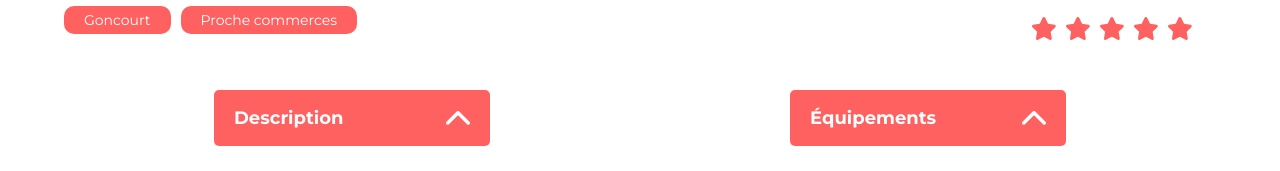
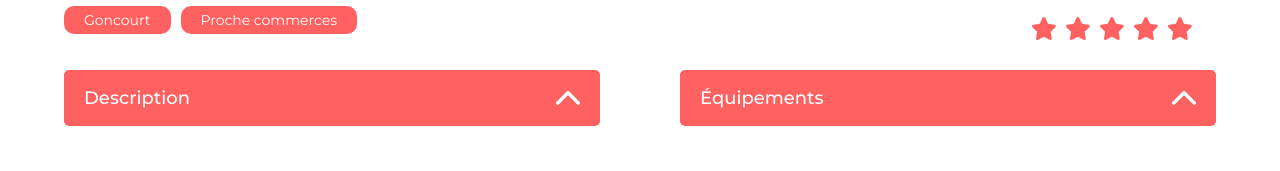
Before and after one commit to MathCod/projet-kasa, a React (Vite) app: page /housing/0979876d in a window 1280 px wide. Shown: the part 781-952 px from the top of the page. Built offline with nearby package versions, Linux system fonts and the light colour scheme.

Commit message:
🐍 collapse du housing

```diff
--- a/src/styles/_collapse.scss
+++ b/src/styles/_collapse.scss
@@ -2,7 +2,6 @@
 
 .collapse {
   margin-bottom: 30px;
-  margin: 20px 150px;
   &__header {
     background-color: $primary-color;
     color: $white;
@@ -18,7 +17,7 @@
 
   &__title {
     font-size: 18px;
-    font-weight: 500 bold;
+    font-weight: 500;
   }
 
   &__arrow {
--- a/src/styles/_housing.scss
+++ b/src/styles/_housing.scss
@@ -52,6 +52,7 @@
 
   &__details {
     display: flex;
+    gap: 80px;
     margin: 30px 0;
     @media (max-width: 768px) {
       flex-direction: column;
```
